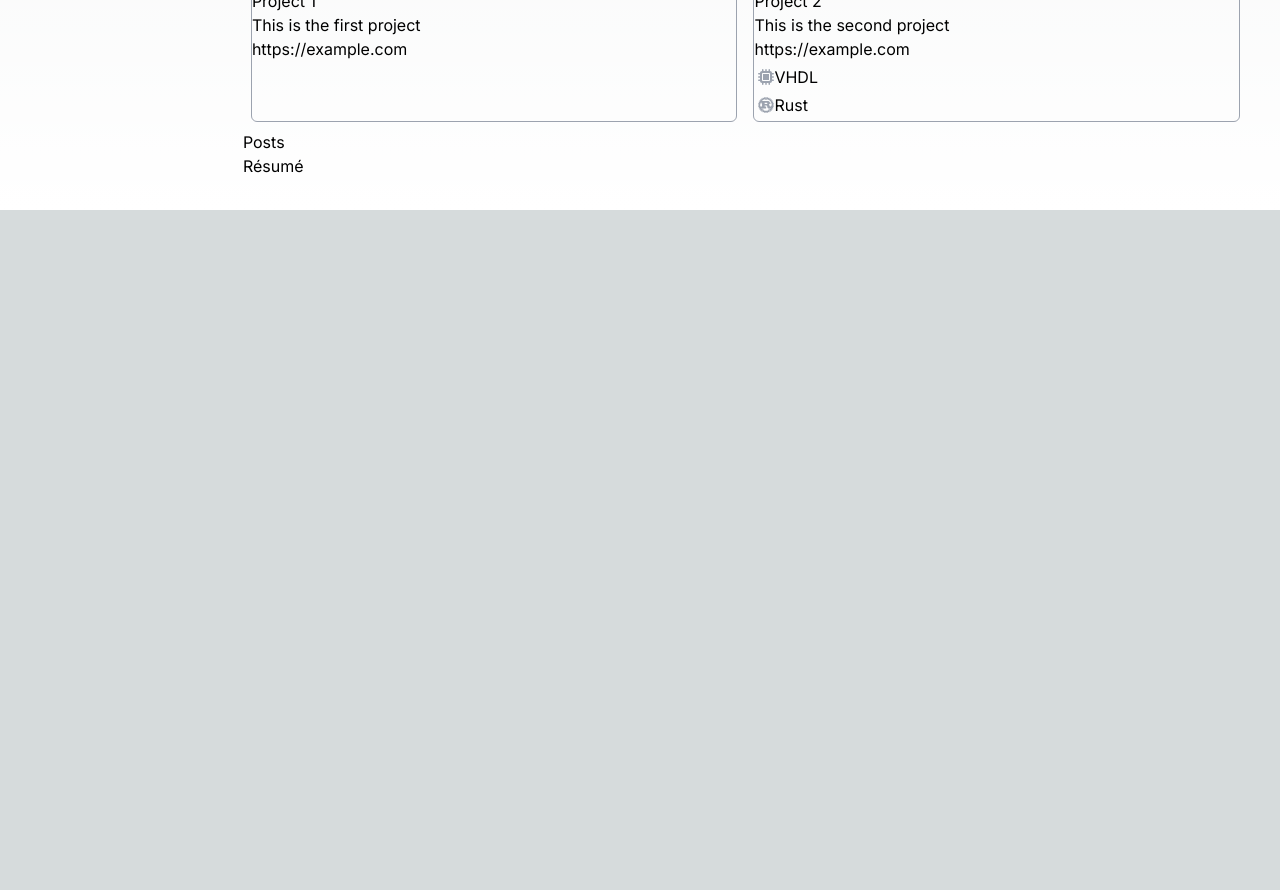
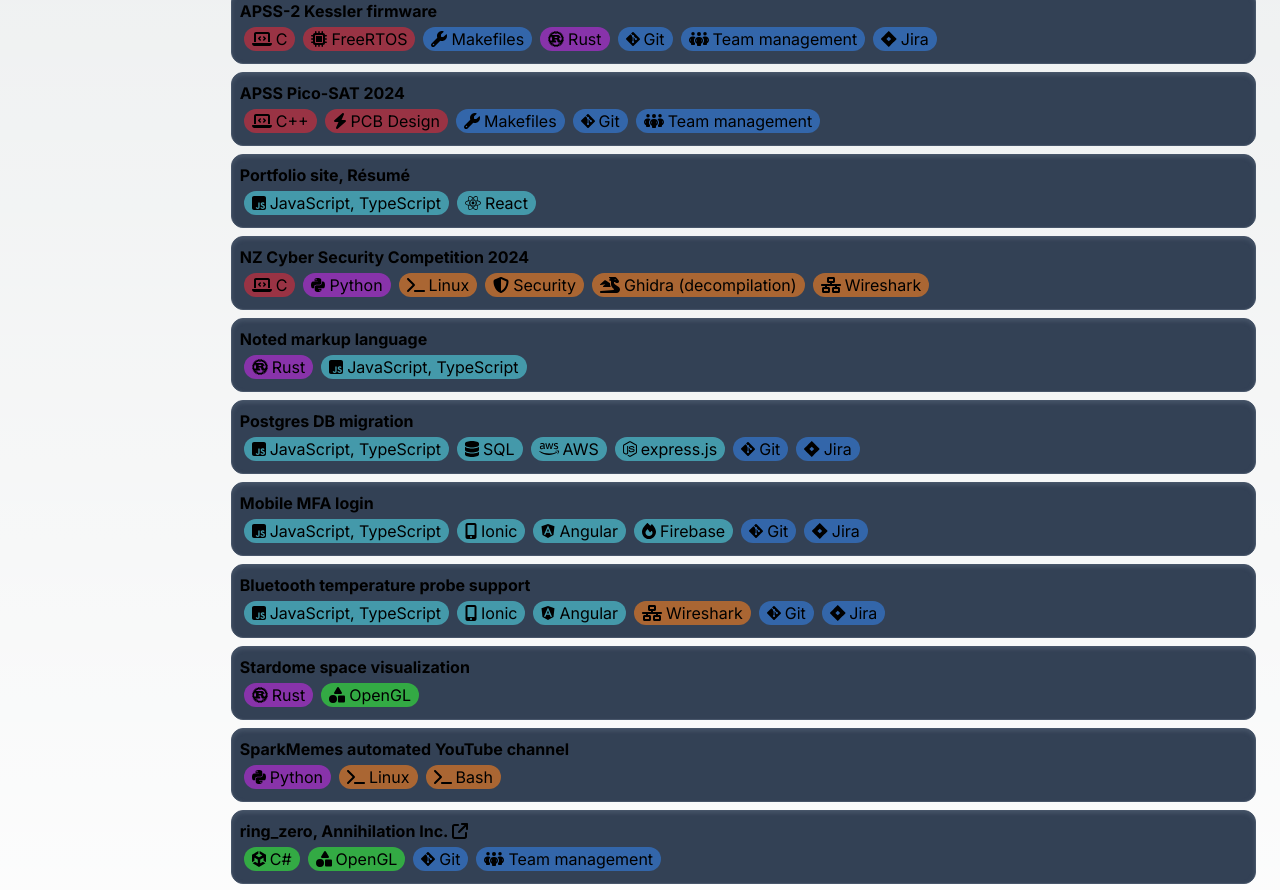
Before and after one commit to AlexApps99/new-personal-site, a Next.js app: page / in a window 1280 px wide. Shown: the part 1860-2750 px from the top of the page. Before the commit the page ends 2070 px from the top, so only its background shows below. Built offline with nearby package versions, Linux system fonts and the light colour scheme.

Commit message:
More improvements

```diff
--- a/src/app/config.ts
+++ b/src/app/config.ts
@@ -4,7 +4,7 @@
 
 export const NAME: string = "Alex Brown";
 
-export const TAGLINE: string = "Gamer extraordinaire";
+export const TAGLINE: string = "Problem solver,\nsoftware engineer,\nand student";
 
 export const SOCIALS: {
   name: string;
--- a/src/app/layout.tsx
+++ b/src/app/layout.tsx
@@ -4,8 +4,8 @@
 import "@fortawesome/fontawesome-svg-core/styles.css";
 
 export const metadata: Metadata = {
-  title: "Create Next App",
-  description: "Generated by create next app",
+  title: "Alex Brown",
+  description: "Alex Brown's personal website",
 };
 
 export default function RootLayout({
--- a/src/app/page.tsx
+++ b/src/app/page.tsx
@@ -13,26 +13,16 @@
       title: "About Me",
       body: WALTER_WHIPSUM
     }),
-    Projects(),
-    {
-      element: <h2>Posts</h2>,
-      id: "posts",
-      name: "Posts"
-    },
-    {
-      element: <h2>Résumé</h2>,
-      id: "resume",
-      name: "Résumé"
-    }
+    Projects()
   ];
 
   const header = Header(sections);
   return (
-    <div className="flex space-x-2">
+    <div className="flex flex-col md:flex-row">
       {header}
-      <main className="p-8">
+      <main className="p-4 space-y-8 flex-grow max-w-7xl">
         {sections.map((section) => (
-          <section key={section.id} id={section.id}>
+          <section className="" key={section.id} id={section.id}>
             {section.element}
           </section>
         ))}
--- a/src/app/sections/projects/Projects.tsx
+++ b/src/app/sections/projects/Projects.tsx
@@ -1,58 +1,144 @@
-import { faAngular, faGitAlt, faJava, faJs, faPython, faReact, faRust } from '@fortawesome/free-brands-svg-icons';
+import { faAngular, faAws, faGitAlt, faJira, faNodeJs, faPython, faReact, faRust, faSquareJs, faUnity, IconDefinition } from '@fortawesome/free-brands-svg-icons';
 import {Section} from '../Section';
-import { faDatabase, faEnvelope, faHashtag, faLaptopCode, faMicrochip, faRss, faServer, faShapes, faWrench } from "@fortawesome/free-solid-svg-icons";
+import { faArrowUpRightFromSquare, faBolt, faDatabase, faDragon, faFire, faLaptopCode, faLayerGroup, faMicrochip, faMobileAlt, faNetworkWired, faPeopleGroup, faShapes, faShieldHalved, faTerminal, faWrench } from "@fortawesome/free-solid-svg-icons";
 import { FontAwesomeIcon } from '@fortawesome/react-fontawesome';
 
 type Project = {
   title: string;
   description: string;
-  url: string;
+  url?: string;
+  git?: string;
+  yearTo?: number;
+  yearFrom?: number;
   image?: string;
   tech: string[];
 };
 
-type TechnologyCategory = "frontend" | "backend" | "database" | "devops" | "cloud" | "mobile" | "other";
+type TechnologyCategory = "embedded" | "web" | "game" | "hacking" | "tools" | "other";
+
+const TECH_CATEGORY_COLOURS: { [id: string]: string; } = {
+  embedded: "#934",
+  web: "#49a",
+  game: "#3a4",
+  hacking: "#a63",
+  tools: "#36a",
+  other: "#83a",
+};
 
 type Technology = {
   category: TechnologyCategory;
   name: string;
-  color: string; // hex
-  icon?: any;
+  icon: IconDefinition;
 };
 
 export default function Projects(): Section {
 
   const TECHS: { [id: string]: Technology; } = {
-    vhdl: { category: "other", name: "VHDL", color: "#000000", icon: faMicrochip },
-    c: { category: "other", name: "C", color: "#000000", icon: faLaptopCode },
-    cpp: { category: "other", name: "C++", color: "#000000", icon: faLaptopCode },
-    java: { category: "other", name: "Java", color: "#000000", icon: faJava },
-    js: { category: "other", name: "JavaScript, TypeScript", color: "#000000", icon: faJs },
-    rust: { category: "other", name: "Rust", color: "#000000", icon: faRust },
-    react: { category: "frontend", name: "React", color: "#000000", icon: faReact },
-    angular: { category: "frontend", name: "Angular", color: "#000000", icon: faAngular },
-    freertos: { category: "frontend", name: "FreeRTOS", color: "#000000", icon: faServer },
-    git: { category: "devops", name: "Git", color: "#000000", icon: faGitAlt },
-    python: { category: "other", name: "Python", color: "#000000", icon: faPython },
-    opengl: { category: "other", name: "OpenGL", color: "#000000", icon: faShapes },
-    sql: { category: "database", name: "SQL", color: "#000000", icon: faDatabase },
-    cSharp: { category: "other", name: "C#", color: "#000000", icon: faHashtag },
-    reverseEngineering: { category: "other", name: "Reverse Engineering", color: "#000000", icon: faWrench },
-    assembly: { category: "other", name: "Assembly", color: "#000000", icon: faMicrochip },
+    vhdl: { category: "embedded", name: "VHDL", icon: faLayerGroup },
+    c: { category: "embedded", name: "C", icon: faLaptopCode },
+    cpp: { category: "embedded", name: "C++", icon: faLaptopCode },
+    js: { category: "web", name: "JavaScript, TypeScript", icon: faSquareJs },
+    rust: { category: "other", name: "Rust", icon: faRust },
+    react: { category: "web", name: "React", icon: faReact },
+    angular: { category: "web", name: "Angular", icon: faAngular },
+    ionic: { category: "web", name: "Ionic", icon: faMobileAlt },
+    firebase: { category: "web", name: "Firebase", icon: faFire },
+    aws: { category: "web", name: "AWS", icon: faAws },
+    express: { category: "web", name: "express.js", icon: faNodeJs },
+    freertos: { category: "embedded", name: "FreeRTOS", icon: faMicrochip },
+    git: { category: "tools", name: "Git", icon: faGitAlt },
+    python: { category: "other", name: "Python", icon: faPython },
+    opengl: { category: "game", name: "OpenGL", icon: faShapes },
+    sql: { category: "web", name: "SQL", icon: faDatabase },
+    csharp: { category: "game", name: "C#", icon: faUnity },
+    ghidra: { category: "hacking", name: "Ghidra (decompilation)", icon: faDragon },
+    wireshark: { category: "hacking", name: "Wireshark", icon: faNetworkWired },
+    assembly: { category: "hacking", name: "Assembly", icon: faMicrochip },
+    bash: { category: "hacking", name: "Bash", icon: faTerminal },
+    linux: { category: "hacking", name: "Linux", icon: faTerminal },
+    security: { category: "hacking", name: "Security", icon: faShieldHalved },
+    pcb: { category: "embedded", name: "PCB Design", icon: faBolt },
+    team: { category: "tools", name: "Team management", icon: faPeopleGroup },
+    jira: { category: "tools", name: "Jira", icon: faJira },
+    make: { category: "tools", name: "Makefiles", icon: faWrench },
   };
 
   const PROJECTS: Project[] = [
     {
-      title: "Project 1",
-      description: "This is the first project",
-      url: "https://example.com",
-      tech: []
+      title: "Flappy Bird VHDL",
+      description: "",
+      tech: ["vhdl", "git", "python", "team"]
     },
     {
-      title: "Project 2",
-      description: "This is the second project",
-      url: "https://example.com",
-      tech: ["vhdl", "rust"]
+      title: "APSS-2 Kessler firmware",
+      description: "",
+      tech: ["c", "freertos", "make", "rust", "git", "team", "jira"]
+    },
+    {
+      title: "APSS Pico-SAT 2024",
+      description: "",
+      tech: ["cpp", "pcb", "make", "git", "team"]
+    },
+    {
+      title: "Portfolio site, Résumé",
+      description: "",
+      tech: ["js", "react"]
+    },
+    {
+      title: "NZ Cyber Security Competition 2024",
+      description: "",
+      tech: ["c", "python", "linux", "security", "ghidra", "wireshark"]
+    },
+    {
+      title: "Noted markup language",
+      description: "",
+      tech: ["rust", "js"]
+    },
+    {
+      title: "Postgres DB migration",
+      description: "",
+      tech: ["js", "sql", "aws", "express", "git", "jira"]
+    },
+    {
+      title: "Mobile MFA login",
+      description: "",
+      tech: ["js", "ionic", "angular", "firebase", "git", "jira"]
+    },
+    {
+      title: "Bluetooth temperature probe support",
+      description: "",
+      tech: ["js", "ionic", "angular", "wireshark", "git", "jira"]
+    },
+    {
+      title: "Stardome space visualization",
+      description: "",
+      tech: ["rust", "opengl"]
+    },
+    {
+      title: "SparkMemes automated YouTube channel",
+      description: "",
+      tech: ["python", "linux", "bash"]
+    },
+    {
+      title: "ring_zero, Annihilation Inc.",
+      description: "",
+      url: "https://xnopytagameing.itch.io/",
+      tech: ["csharp", "opengl", "git", "team"]
+    },
+    {
+      title: "NES Emulator",
+      description: "",
+      tech: ["rust", "assembly"],
+    },
+    {
+      title: "Bad Apple!! on CASIO fx-9750GII",
+      description: "",
+      tech: ["c", "python", "bash"]
+    },
+    {
+      title: "Other?",
+      description: "",
+      tech: []
     }
   ];
 
@@ -62,24 +148,30 @@
     element: (
       <>
         <h2 className="text-xl font-bold">Projects</h2>
-        <ul className="grid col-auto grid-cols-2 col-start-1">
+        <ul className="">
           {PROJECTS.map((project) => (
-            <li key={project.title} className="m-2 border-gray-400 border rounded-md block">
-              <figure>
-                <figcaption>TODO</figcaption>
-                <blockquote></blockquote>
+            <li key={project.title} className="">
+              <figure className="m-2 p-2 border-slate-600 bg-slate-700 border rounded-xl shadow-inner shadow-slate-600 block">
+                <figcaption className="font-bold">{
+                  (project.url) ?
+                     <a href={project.url} target="_blank">{project.title} <FontAwesomeIcon icon={faArrowUpRightFromSquare}></FontAwesomeIcon></a>
+                  :
+                    project.title
+                }</figcaption>
+                {/* <img src={project.image} alt={project.title} className="w-full rounded-t-xl" /> */}
+                <p>
+                  {project.description}
+                </p>
+                <ul className="flex flex-wrap">
+                  {project.tech.map((tech) => (
+                    <li key={tech} className="m-1 rounded-full px-2" style={{"backgroundColor": TECH_CATEGORY_COLOURS[TECHS[tech].category]}}>
+                      <span className="pr-1"><FontAwesomeIcon icon={TECHS[tech].icon}></FontAwesomeIcon></span>
+                      <span>{TECHS[tech].name}</span>
+                    </li>
+                  ))}
+                </ul>
               </figure>
-              <h3>{project.title}</h3>
-              <p>{project.description}</p>
-              <a href={project.url}>{project.url}</a>
-              <ul>
-                {project.tech.map((tech) => (
-                  <li key={tech} className="m-1">
-                    <span className="text-gray-400"><FontAwesomeIcon icon={TECHS[tech].icon}></FontAwesomeIcon></span>
-                    <span>{TECHS[tech].name}</span>
-                  </li>
-                ))}
-              </ul>
+
             </li>
           ))}
         </ul>
```
Also changed, not shown: src/app/header/Header.tsx (+9 -5 lines).
